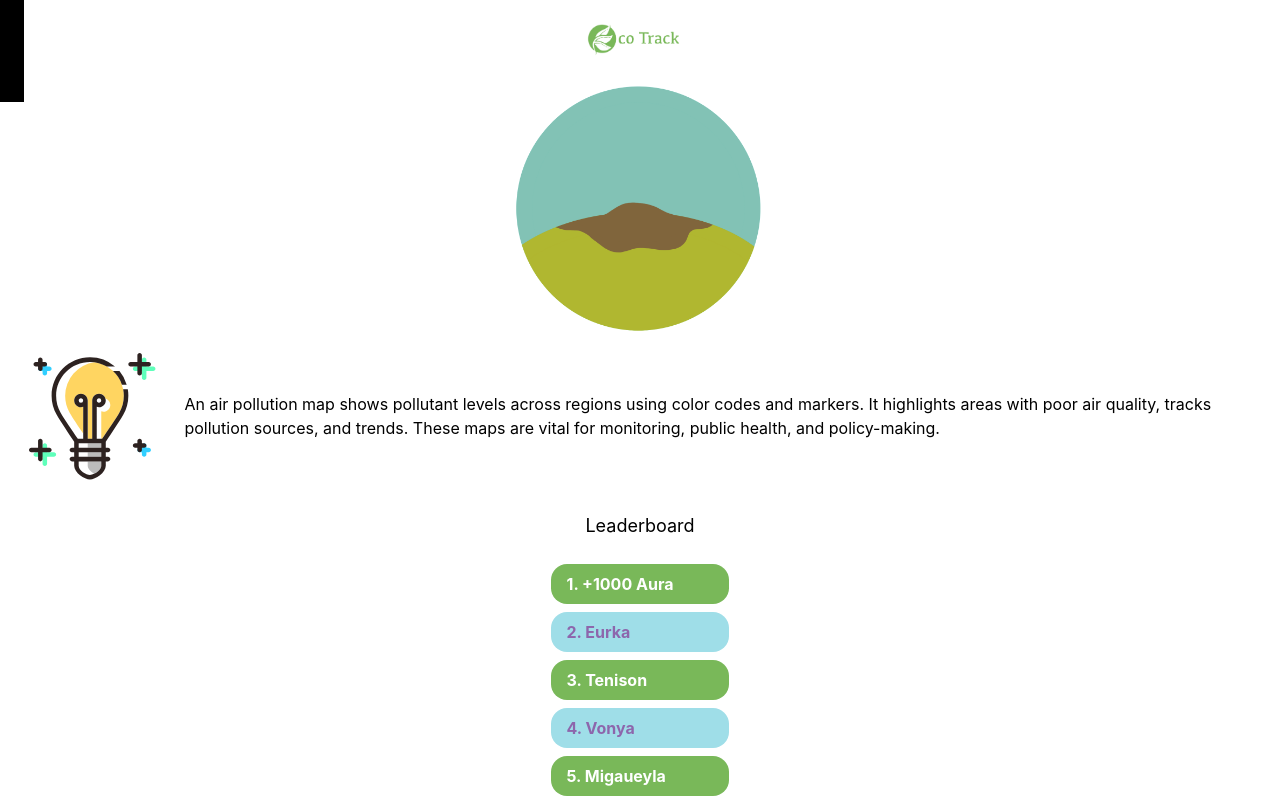
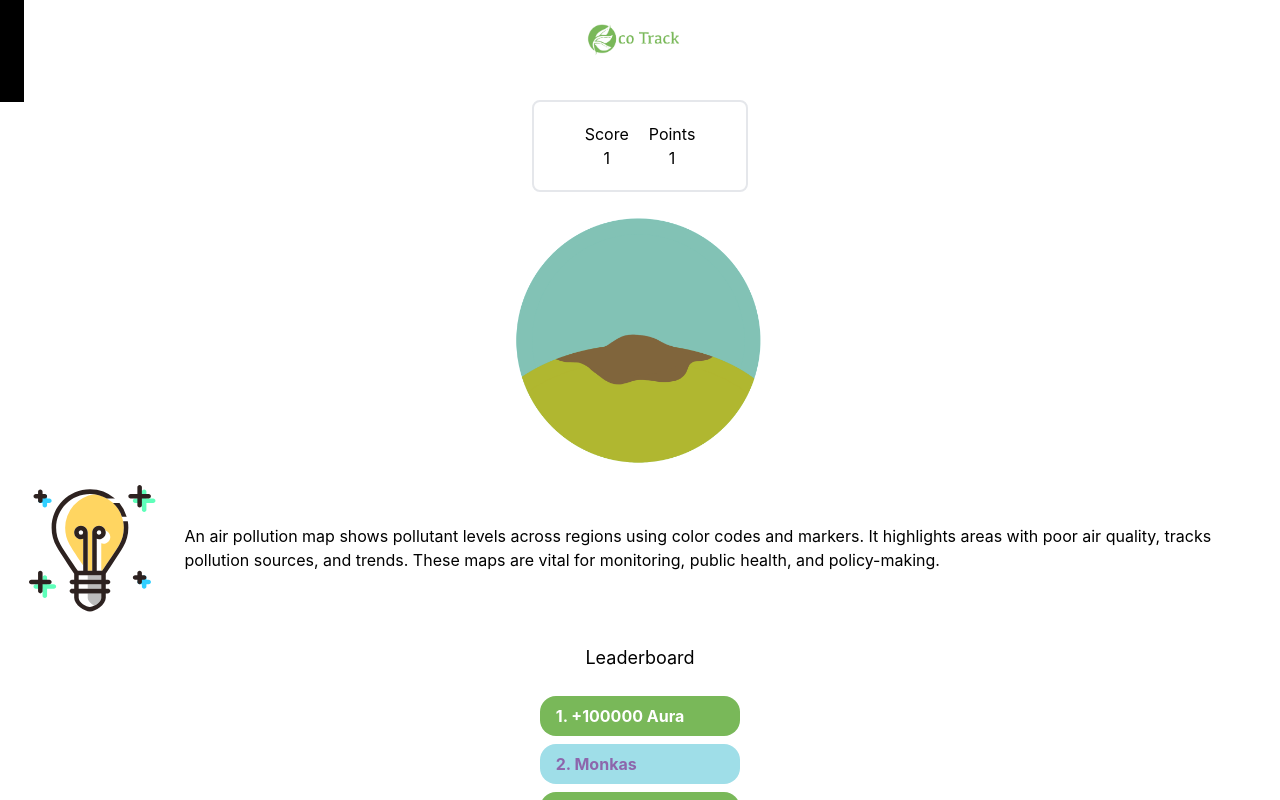
Before and after one commit to grayzcale/green-project, a React (Create React App) app: page /flower in a window 1280 px wide. Built offline with nearby package versions, Linux system fonts and the light colour scheme.

Commit message:
renamed leaderboard, adjusted score points, and moved some things regarding score points

```diff
--- a/src/components/Leaderboard.js
+++ b/src/components/Leaderboard.js
@@ -3,11 +3,11 @@ const Leaderboard = () => {
     <div className="flex my-4 flex-col justify-center items-center">
       <h1 className="text-lg">Leaderboard</h1>
       <div className="flex flex-col  justify-center mx-5 px-5 w-full">
-        <div className="flex bg-[#79B859] text-white font-bold px-4 my-1 rounded-2xl  py-2">1. +1000 Aura</div>
-        <div className="flex text-[#8D66AC] font-bold bg-[#9FDEE8] my-1 px-4 py-2 rounded-2xl ">2. Eurka</div>
-        <div className="flex text-white font-bold bg-[#79B859] my-1 px-4 rounded-2xl  py-2">3. Tenison</div>
-        <div className="flex text-[#8D66AC] font-bold py-2 rounded-2xl my-1 px-4 bg-[#9FDEE8] ">4. Vonya</div>
-        <div className="flex text-white font-bold bg-[#79B859] my-1 px-4 rounded-2xl py-2">5. Migaueyla</div>
+        <div className="flex bg-[#79B859] text-white font-bold px-4 my-1 rounded-2xl  py-2">1. +100000 Aura</div>
+        <div className="flex text-[#8D66AC] font-bold bg-[#9FDEE8] my-1 px-4 py-2 rounded-2xl ">2. Monkas</div>
+        <div className="flex text-white font-bold bg-[#79B859] my-1 px-4 rounded-2xl  py-2">3. Tennor</div>
+        <div className="flex text-[#8D66AC] font-bold py-2 rounded-2xl my-1 px-4 bg-[#9FDEE8] ">4. Bon Voyage</div>
+        <div className="flex text-white font-bold bg-[#79B859] my-1 px-4 rounded-2xl py-2">5. That guy</div>
       </div>
     </div>
   );
--- a/src/components/ScorePoint.js
+++ b/src/components/ScorePoint.js
@@ -1,13 +1,13 @@
-const ScorePoint = () => {
+const ScorePoint = (prop) => {
   return (
     <div className="flex flex-wrap justify-center space-x-5 border-2 rounded-lg m-5 p-5">
       <div className="flex flex-col">
         <p>Score</p>
-        <p>000</p>
+        <p>{prop.score ? prop.score : "000"}</p>
       </div>
       <div className="flex flex-col">
         <p>Points</p>
-        <p>0000</p>
+        <p>{prop.point ? prop.point : "0000"}</p>
       </div>
     </div>
   );
--- a/src/pages/Flower.js
+++ b/src/pages/Flower.js
@@ -1,6 +1,7 @@
 import { useState } from "react";
 import Tips from "../components/Tips";
 import Leaderboard from "../components/Leaderboard";
+import ScorePoint from "../components/ScorePoint";
 
 const flowerArr = [
   "Flower_stg1.png",
@@ -13,13 +14,17 @@ const Flower = () => {
   const [flower, setFlower] = useState(0);
   return (
     <div className="flex flex-col justify-center items-center">
-      <button className="rounded-full" onClick={() => {
-        if (flower === flowerArr.length-1) {
+      <button
+        className="rounded-full"
+        onClick={() => {
+          if (flower === flowerArr.length - 1) {
             setFlower(0);
-        } else {
-            setFlower(flower+1);
-        }
-      }}>
+          } else {
+            setFlower(flower + 1);
+          }
+        }}
+      >
+        <ScorePoint point={1} score={1} />
         <img
           src={`images/${flowerArr[flower]}`}
           className="w-64 h-64"
--- a/src/pages/Stats.js
+++ b/src/pages/Stats.js
@@ -1,5 +1,4 @@
 import { useState } from "react";
-import ScorePoint from "../components/ScorePoint";
 import "../assets/hc.css";
 import { Link } from "react-router-dom";
 
@@ -57,7 +56,6 @@ const Stats = () => {
 
   return (
     <div className="flex flex-col justify-center items-center">
-      <ScorePoint />
       <div className="flex flex-wrap justify-center border-2 rounded-lg m-2 p-5">
         <span className="pb-3 font-bold">Total Environmental Score</span>
         <CircularProgressbar
@@ -191,11 +189,11 @@ const Stats = () => {
             </div>
           </div>
           <div className="grid grid-cols-5 gap-3 text-xs">
-            <span className="text-center font-bold">Public Transport</span>
-            <span className="text-center font-bold">Energy Efficiency</span>
-            <span className="text-center font-bold">Fuel Consumption</span>
-            <span className="text-center font-bold">Sustainable Shopping</span>
-            <span className="text-center font-bold">Residential AP</span>
+            <span className="text-center text-xs font-bold">Public Transport</span>
+            <span className="text-center text-xs font-bold">Energy Efficiency</span>
+            <span className="text-center text-xs font-bold">Fuel Consumption</span>
+            <span className="text-center text-xs font-bold">Sustainable Shopping</span>
+            <span className="text-center text-xs font-bold">Residential AP</span>
           </div>
         </div>
       </div>
```
